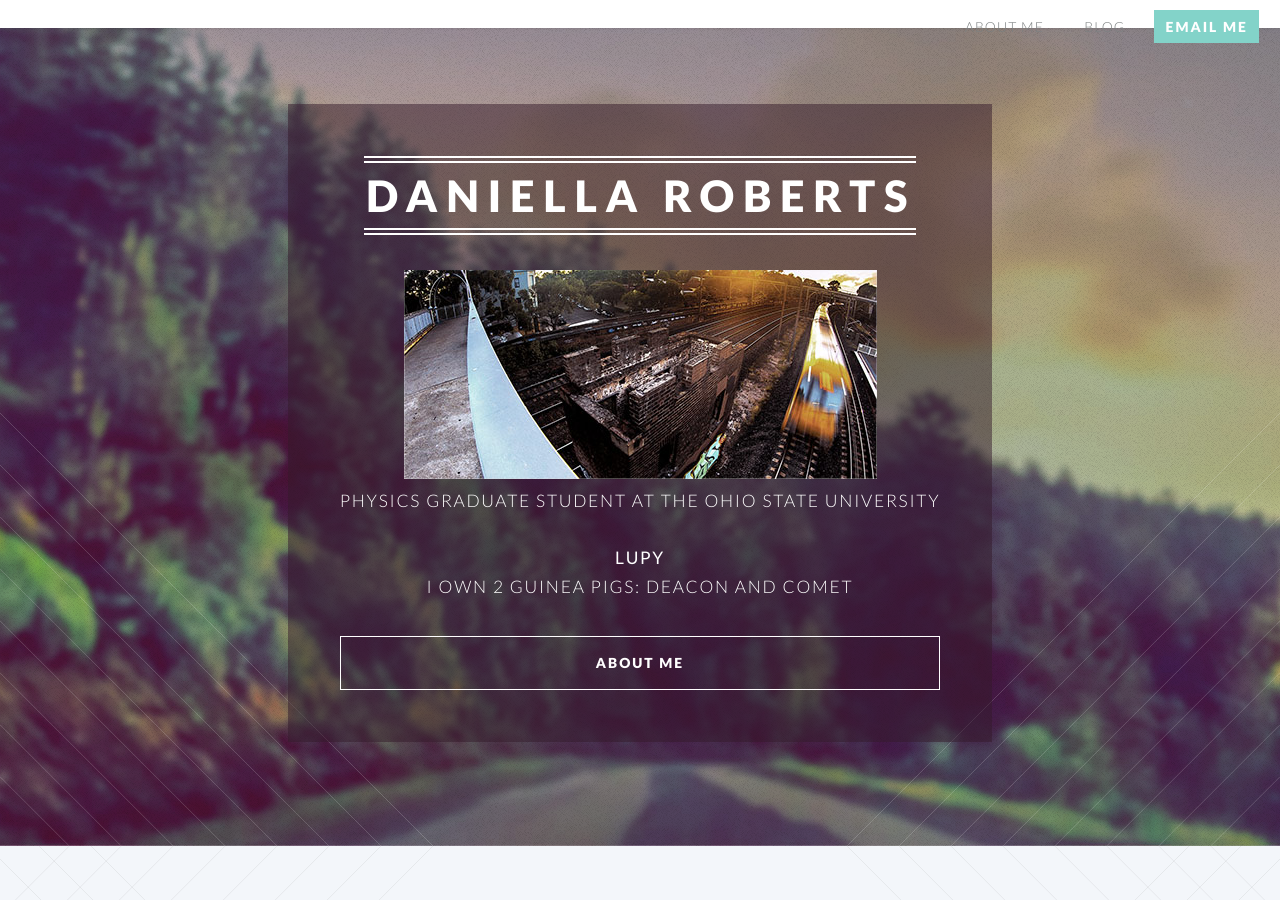
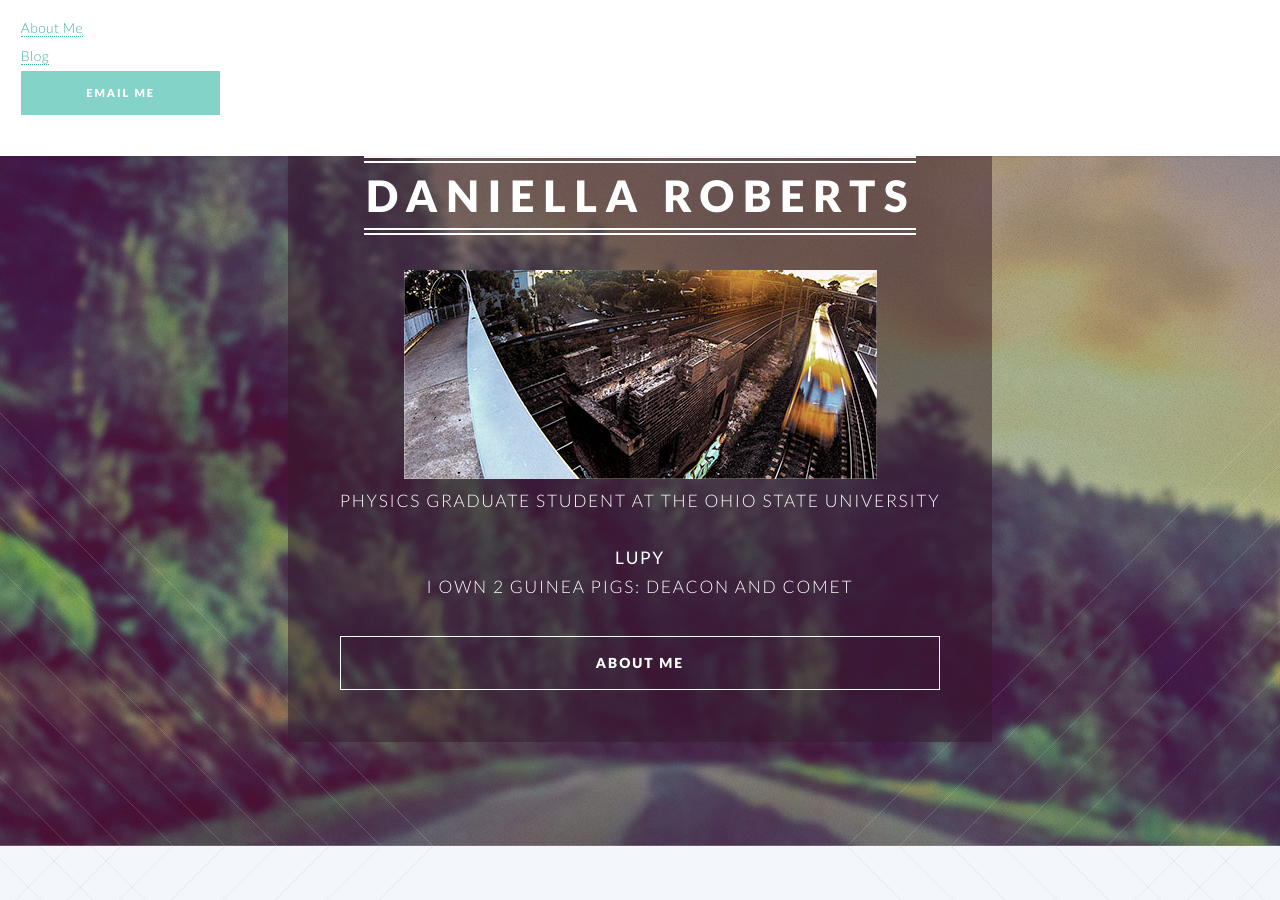
Before and after one commit to daniellaro/daniellaro.github.io, a Jekyll site: the page built from index.html, in a window 1280 px wide and 900 px high. Built offline with Jekyll 4.4.1, drawn with Linux system fonts in a browser that asks for light colours.

Commit message:
Update header.html

```diff
--- a/_includes/header.html
+++ b/_includes/header.html
@@ -1,6 +1,5 @@
 <header id="header">
-				<!-- <h1 id="logo"><a href="/">Twenty <span>by HTML5 UP</span></a></h1> -->
-				<nav id="nav">
+
 					<ul>
 						<li><a href="/">About Me</a></li>
                        				<li><a href="/blog.html">Blog</a></li>
```
